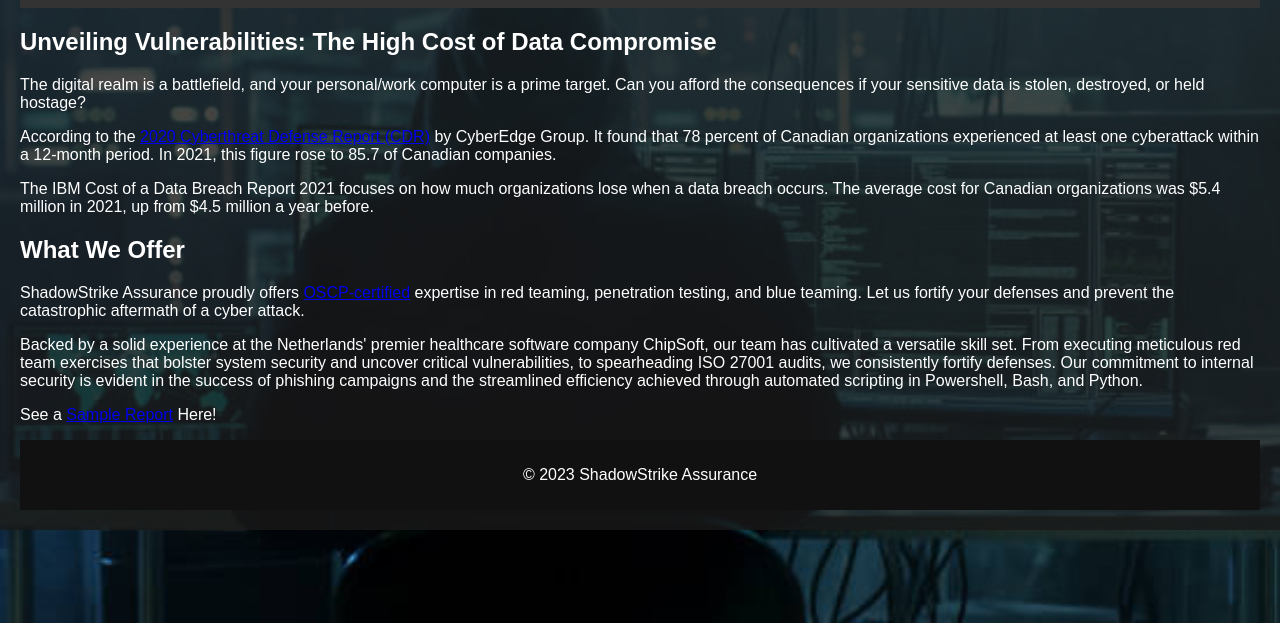
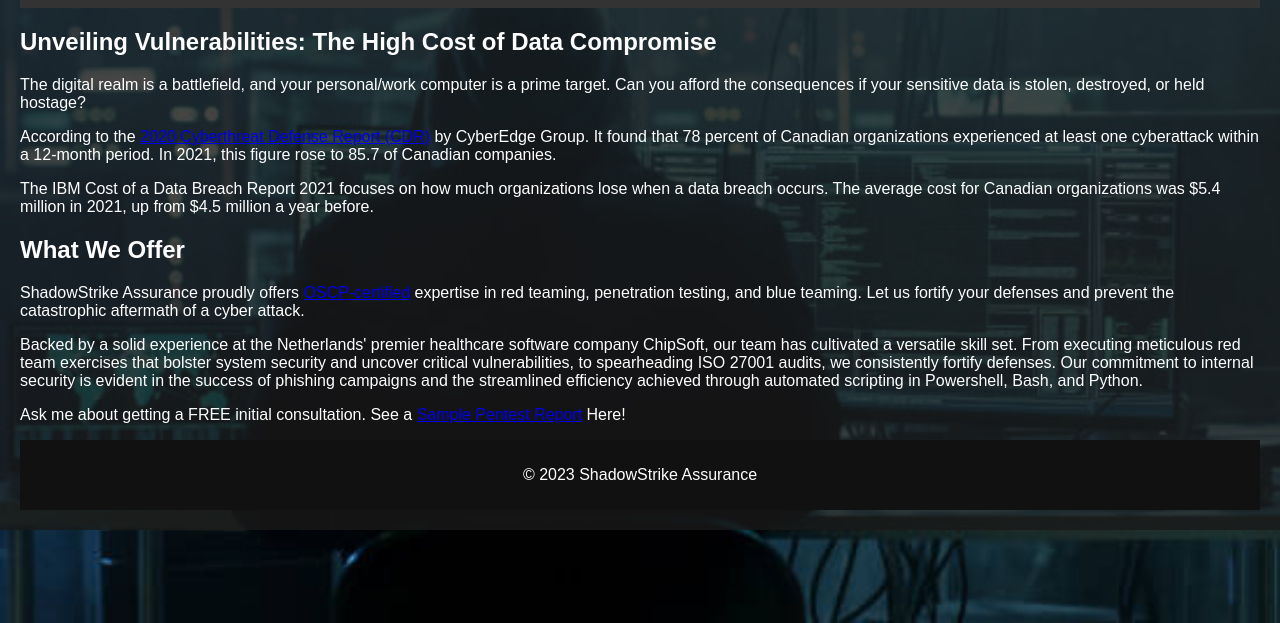
Before and after one commit to shadowstrikeassurance/shadowstrikeassurance.github.io, a plain HTML site: page index.html in a window 1280 px wide. Shown: the part 177-800 px from the top of the page. Drawn offline with Linux system fonts and the light colour scheme.

Commit message:
added free consultation

```diff
--- a/index.html
+++ b/index.html
@@ -108,7 +108,7 @@
 			<h2>What We Offer</h2>
 			<p>ShadowStrike Assurance proudly offers <a href="https://www.credential.net/44399a0b-6db6-42b5-b8ed-626aeff0ffe7" target="_blank">OSCP-certified</a> expertise in red teaming, penetration testing, and blue teaming. Let us fortify your defenses and prevent the catastrophic aftermath of a cyber attack.</p>
 			<p>Backed by a solid experience at the Netherlands' premier healthcare software company ChipSoft, our team has cultivated a versatile skill set. From executing meticulous red team exercises that bolster system security and uncover critical vulnerabilities, to spearheading ISO 27001 audits, we consistently fortify defenses. Our commitment to internal security is evident in the success of phishing campaigns and the streamlined efficiency achieved through automated scripting in Powershell, Bash, and Python.</p>
-			<p>See a <a href="sample.html">Sample Report</a> Here!</p>
+			<p>Ask me about getting a FREE initial consultation. See a <a href="sample.html">Sample Pentest Report</a> Here!</p>
 		</main>
 
 		<footer>
```
